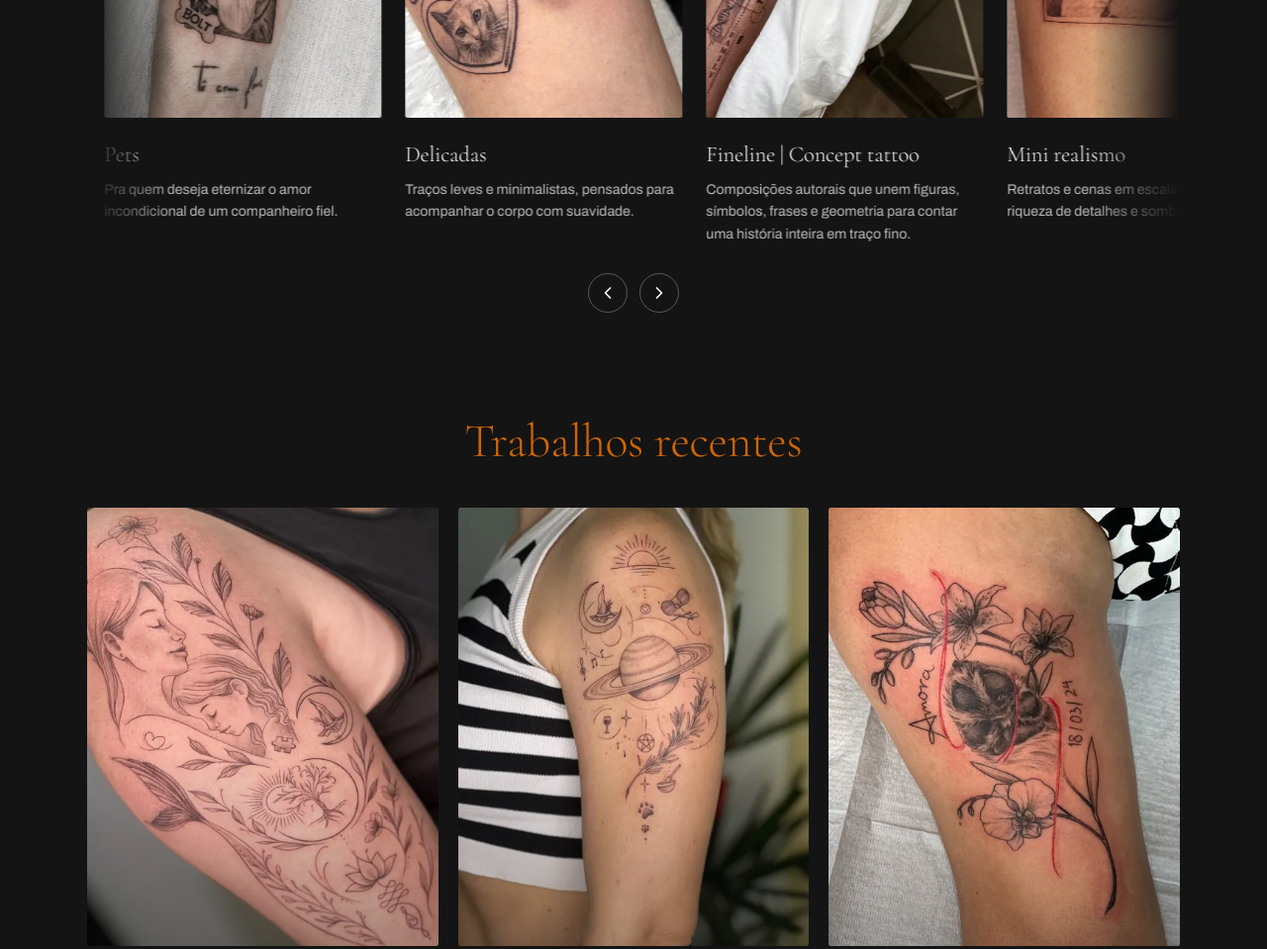
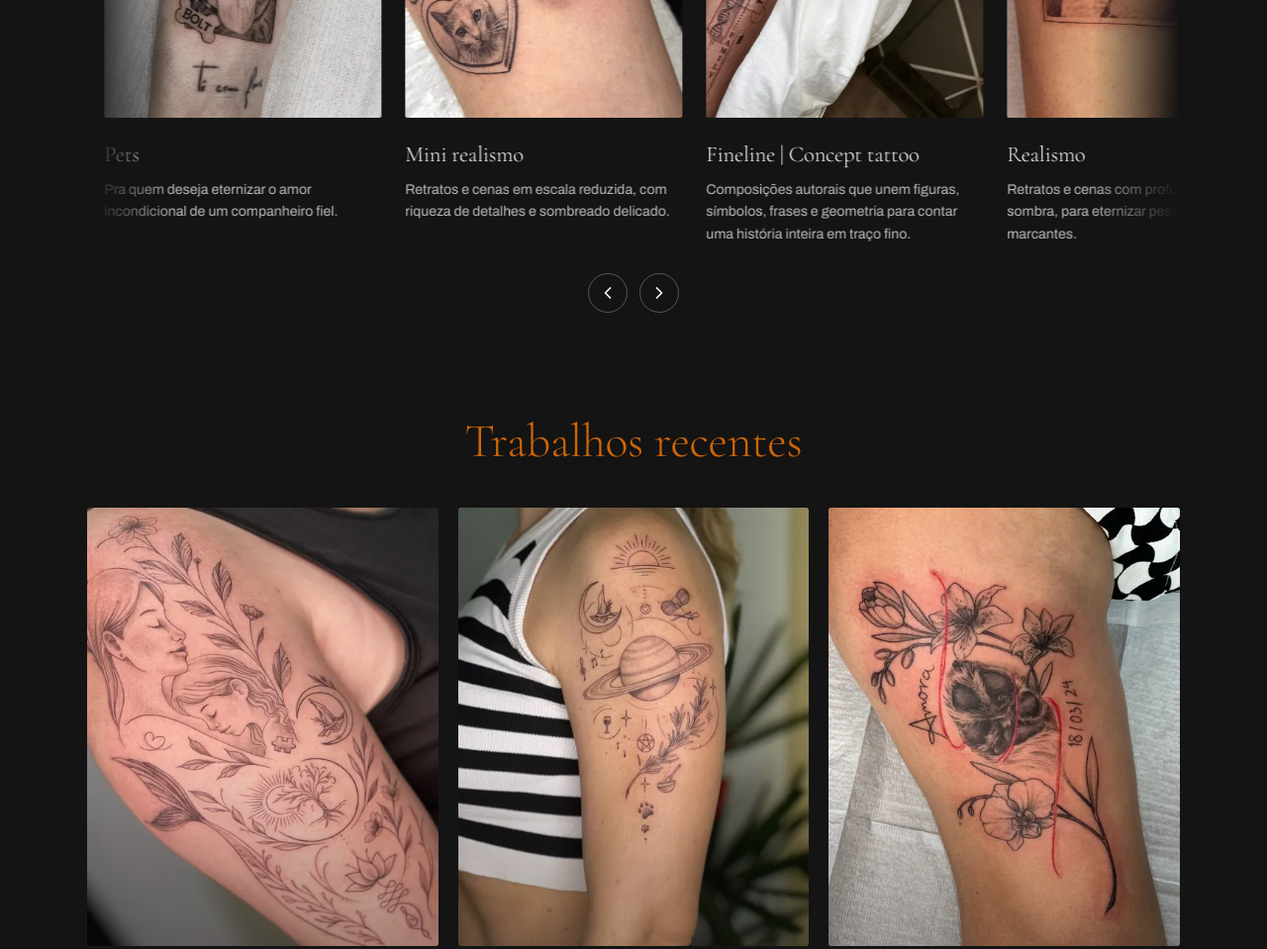
Before and after one commit to MarcuscasteloTattoo/giuliapalinka, a plain HTML site: page index.html in a window 1280 px wide. Shown: the part 1160-2119 px from the top of the page at 99% size. Drawn offline with nearby package versions, Linux system fonts and the light colour scheme.

Commit message:
Estilos: medalhões com gatos viram Mini realismo
O retrato do homem com o pássaro passa a se chamar Realismo e o estilo
Delicadas sai do site e do formulário.

Co-Authored-By: Claude Opus 5.5 <noreply@anthropic.com>
Claude-Session: https://claude.ai/code/session_018BTSNCvJsG1ehZurPzjRP6

```diff
--- a/index.html
+++ b/index.html
@@ -680,9 +680,9 @@ const site = {
   marquee: ["HISTÓRIAS", "SENTIMENTOS", "MEMÓRIAS", "ESSÊNCIA", "SIGNIFICADO", "EXCLUSIVIDADE", "AUTENTICIDADE"],
   estilos: [
     { titulo: "Fineline | Concept tattoo", texto: "Composições autorais que unem figuras, símbolos, frases e geometria para contar uma história inteira em traço fino.", form: "Fineline | Concept tattoo", imagem: "assets/estilo-gp-concept-braco.webp", alt: "Fechamento de braço inteiro em fine line com busto de escultura grega e caveira, fases da lua, espiral áurea, mãos da Criação, DNA e a palavra Family" },
-    { titulo: "Mini realismo", texto: "Retratos e cenas em escala reduzida, com riqueza de detalhes e sombreado delicado.", form: "Mini realismo", imagem: "assets/estilo-gp-realismo.webp", alt: "Retrato em mini realismo de um homem de chapéu com um pássaro na mão, dentro de uma moldura" },
+    { titulo: "Realismo", texto: "Retratos e cenas com profundidade, luz e sombra, para eternizar pessoas e momentos marcantes.", form: "Realismo", imagem: "assets/estilo-gp-realismo.webp", alt: "Retrato realista de um homem de chapéu com um pássaro na mão, dentro de uma moldura" },
     { titulo: "Pets", texto: "Pra quem deseja eternizar o amor incondicional de um companheiro fiel.", form: "Pets", imagem: "assets/estilo-gp-pets.webp", alt: "Retrato de cachorro com a língua para fora e a plaquinha com o nome Bolt, no antebraço" },
-    { titulo: "Delicadas", texto: "Traços leves e minimalistas, pensados para acompanhar o corpo com suavidade.", form: "Delicadas", imagem: "assets/estilo-gp-delicadas.webp", alt: "Dois medalhões de coração abertos com retratos de gatos, presos por uma fita" },
+    { titulo: "Mini realismo", texto: "Retratos e cenas em escala reduzida, com riqueza de detalhes e sombreado delicado.", form: "Mini realismo", imagem: "assets/estilo-gp-delicadas.webp", alt: "Mini realismo: dois medalhões de coração abertos com retratos de gatos, presos por uma fita" },
   ],
   portfolio: [
     { src: "assets/tatuagem-01.webp", alt: "Composição em fine line na lateral do corpo com rostos femininos, árvore da vida, sol e ramos florais" },
@@ -698,7 +698,7 @@ const site = {
   ],
   investimentos: ["Até R$ 300", "De R$ 300 a R$ 600", "De R$ 600 a R$ 1.000", "De R$ 1.000 a R$ 1.500", "Acima de R$ 1.500"],
   locais: ["Braço", "Antebraço", "Perna", "Costas", "Peito", "Barriga", "Outros"],
-  estilosForm: ["Fineline | Concept tattoo", "Mini realismo", "Pets", "Delicadas", "Outros"],
+  estilosForm: ["Fineline | Concept tattoo", "Realismo", "Mini realismo", "Pets", "Outros"],
   tamanhos: ["Abaixo de 5 cm", "De 5 a 10 cm", "De 10 a 15 cm", "De 15 a 20 cm", "Acima de 20 cm"],
 };
 
```
